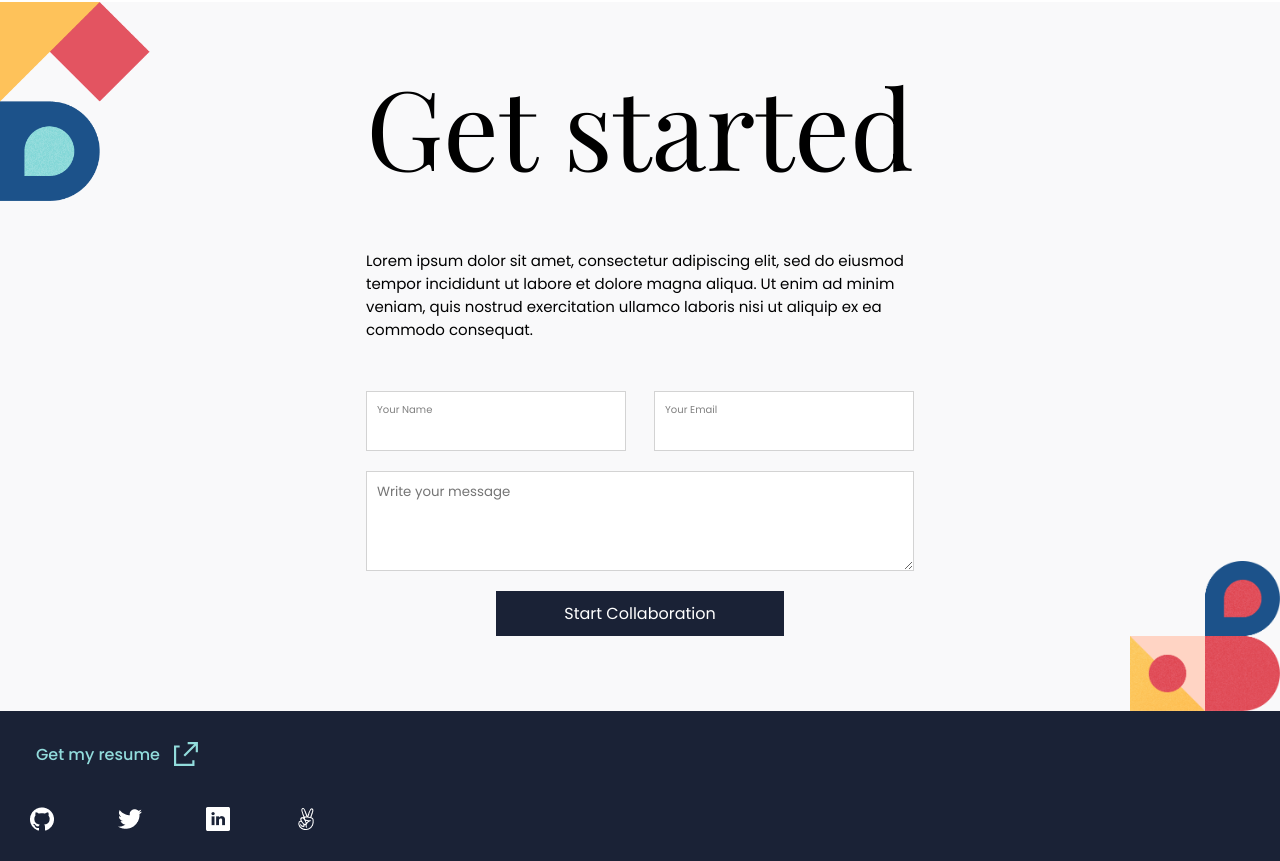
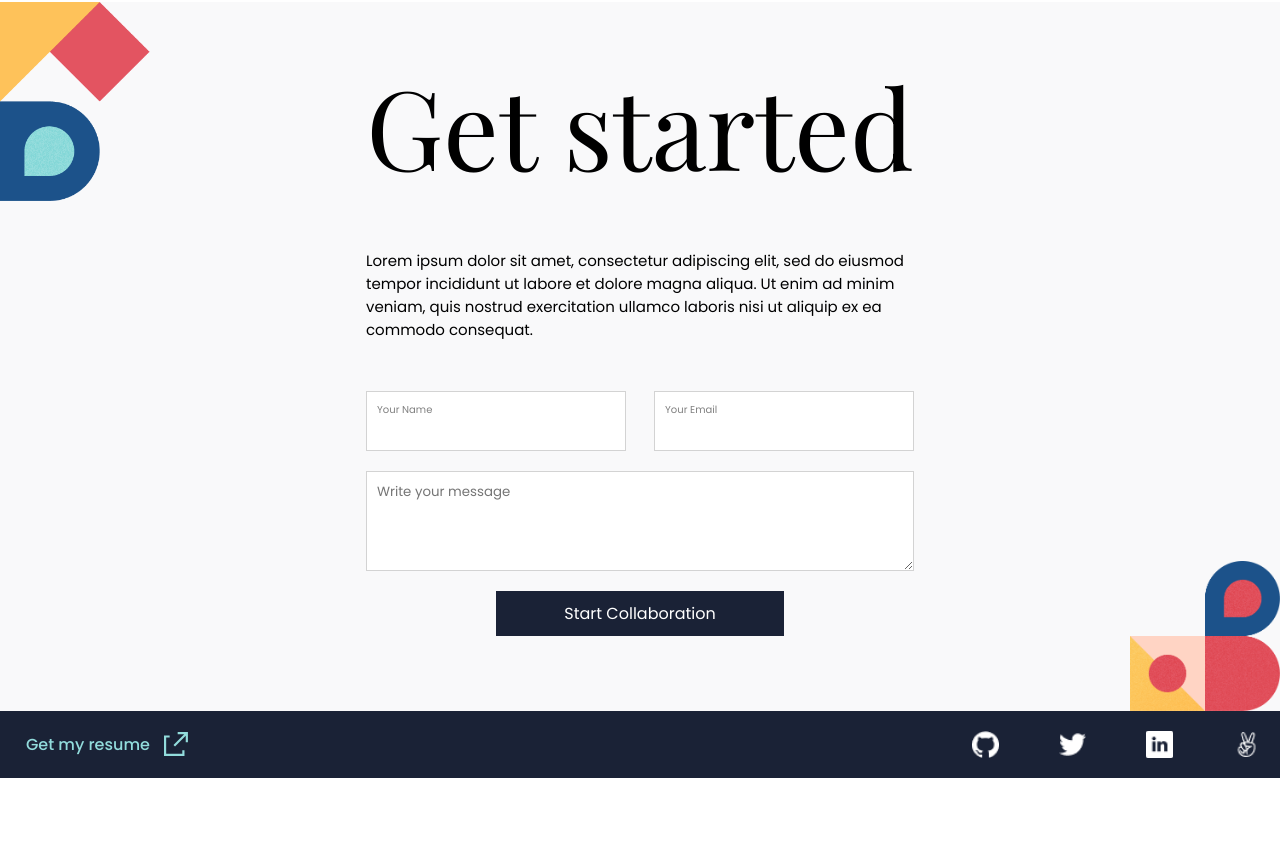
Before and after one commit to emyrue/my_portfolio, a React (Create React App) app: page / in a window 1280 px wide. Shown: the part 3191-4052 px from the top of the page. After the commit the page ends 3969 px from the top, so only its background shows below. Built offline with nearby package versions, Linux system fonts and the light colour scheme; a web font is replaced by a local one.

Commit message:
Finish desktop footer

```diff
--- a/src/style/footer.css
+++ b/src/style/footer.css
@@ -30,3 +30,11 @@ footer {
   width: 90vw;
   max-width: 288px;
 }
+
+@media screen and (min-width: 992px) {
+  footer {
+    flex-direction: row;
+    height: auto;
+    padding: 20px;
+  }
+}
```
